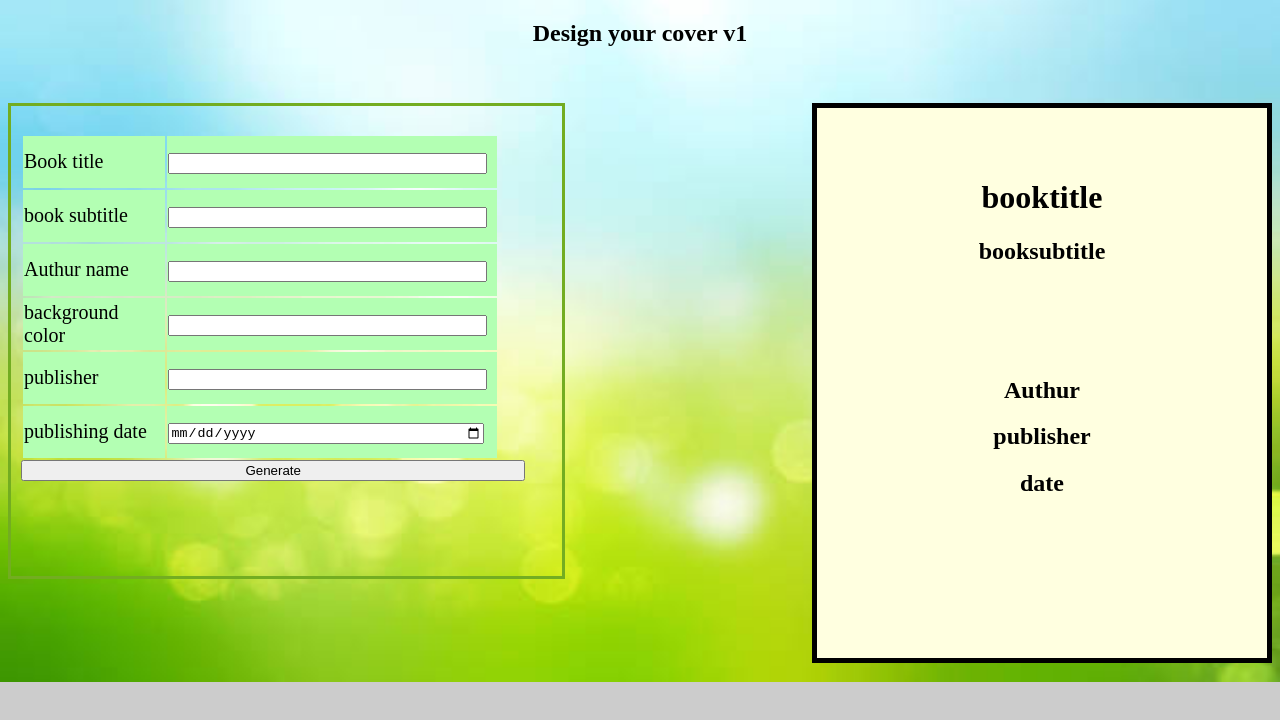
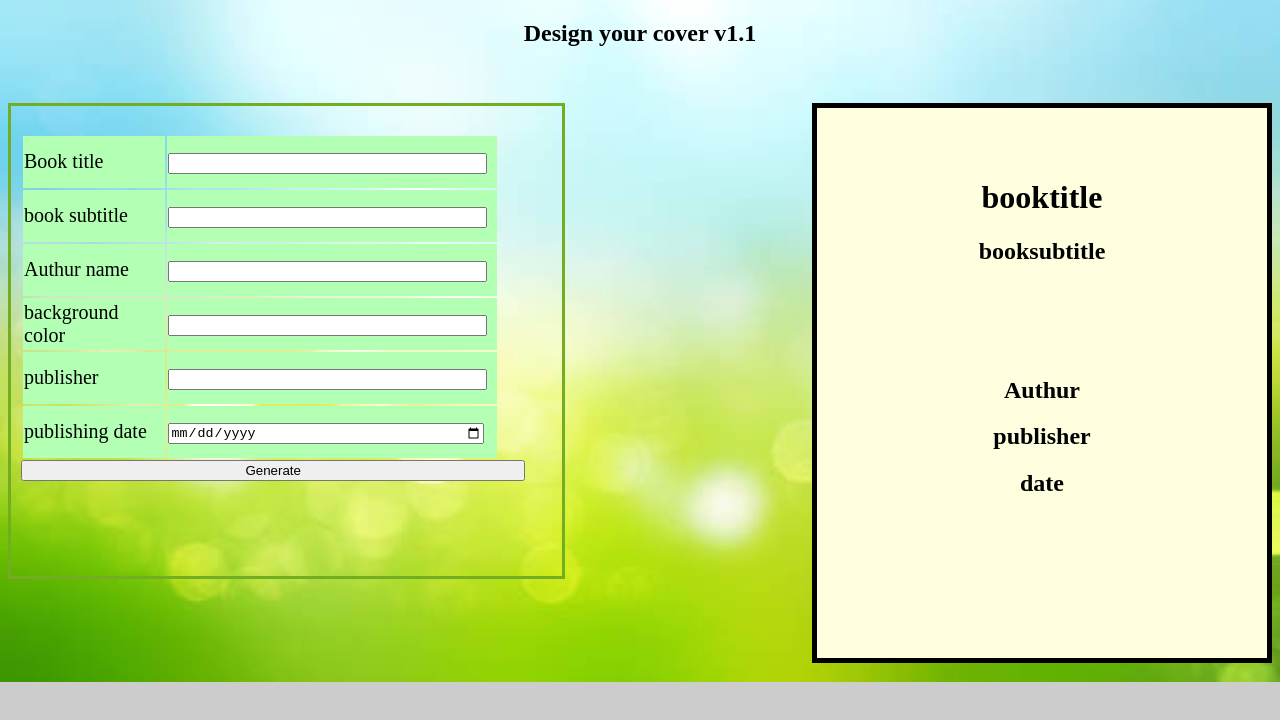
Before and after one commit to ehababdelghany/softwareengineeringass, a website: page index.html in a window 1280 px wide. Drawn offline with nearby package versions, Linux system fonts and the light colour scheme.

Commit message:
Update index.html

```diff
--- a/index.html
+++ b/index.html
@@ -11,7 +11,7 @@
 
   </head>
   <body>
-    <h2>Design your cover v1</h2>
+    <h2>Design your cover v1.1</h2>
     <br><br>
     <div class="inputt">
       <table width="90%">
```
